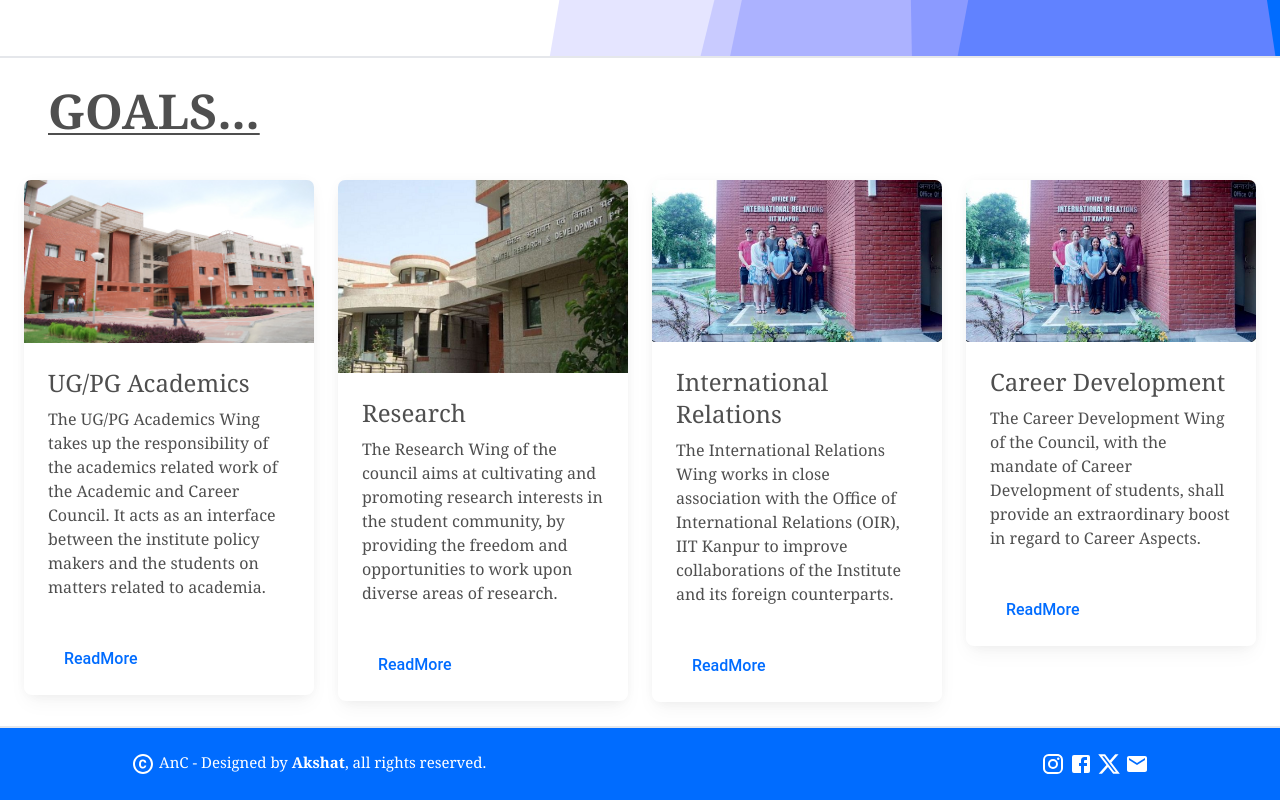
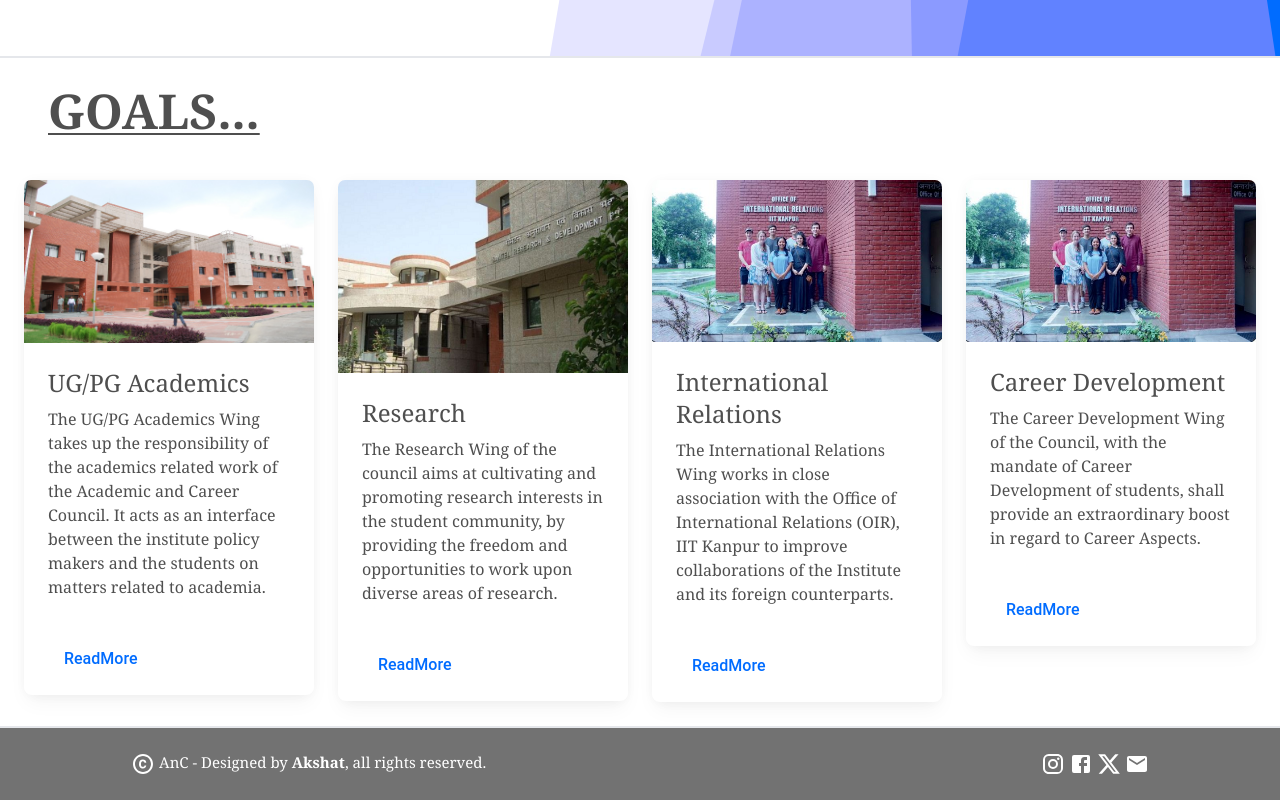
Before and after one commit to AkshatGupta15/AnC-IITK, a React (Vite) app: page / in a window 1280 px wide. Shown: the part 742-1542 px from the top of the page. Built offline with nearby package versions, Linux system fonts and the light colour scheme; a web font is replaced by a local one.

Commit message:
modified:   src/components/footer.jsx 	modified:   src/output.css

```diff
--- a/src/components/footer.jsx
+++ b/src/components/footer.jsx
@@ -8,7 +8,7 @@ import logo from "../assets/anc-logo.png"
 const Footer = () => {
   return (
     <div>
-        <div className='bg-nav-links p-1 dark:bg-black text-white'>
+        <div className='bg-[#727272] p-1 dark:bg-black text-white'>
             <div className='flex justify-between items-center md:w-[80%] w-[95%] mx-auto my-auto md:h-[8vh] h-[5vh]'>
                 {/* <div>
                     <img src={logo} className='w-8' ></img>
--- a/src/output.css
+++ b/src/output.css
@@ -866,6 +866,15 @@ video {
   background-color: rgb(255 255 255 / 1);
 }
 
+.bg-\[\] {
+  background-color: ;
+}
+
+.bg-\[\#727272\] {
+  --tw-bg-opacity: 1;
+  background-color: rgb(114 114 114 / var(--tw-bg-opacity));
+}
+
 .bg-\[url\(\"\.\/assets\/svg10\.svg\"\)\] {
   background-image: url("./assets/svg10.svg");
 }
```
